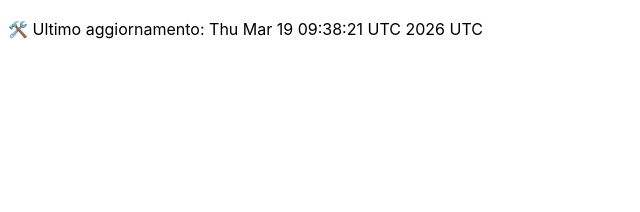
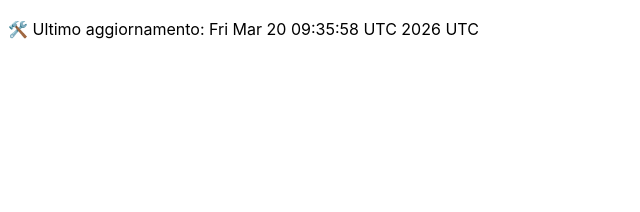
Before and after one commit to DanteTrb/DanteTrb.github.io, a Jekyll site: the page built from badges.md, in a window 1280 px wide. Shown: the top 212 px of the page, without its empty margins (0-640 px from the left). Built offline with Jekyll 4.4.1, drawn with Linux system fonts in a browser that asks for light colours; our own code applies the rules of GitHub Pages for plain Markdown files.

Commit message:
🛠️ Aggiornamento automatico badge

```diff
--- a/badges.md
+++ b/badges.md
@@ -1 +1 @@
-🛠️ Ultimo aggiornamento: Thu Mar 19 09:38:21 UTC 2026 UTC
+🛠️ Ultimo aggiornamento: Fri Mar 20 09:35:58 UTC 2026 UTC
```
